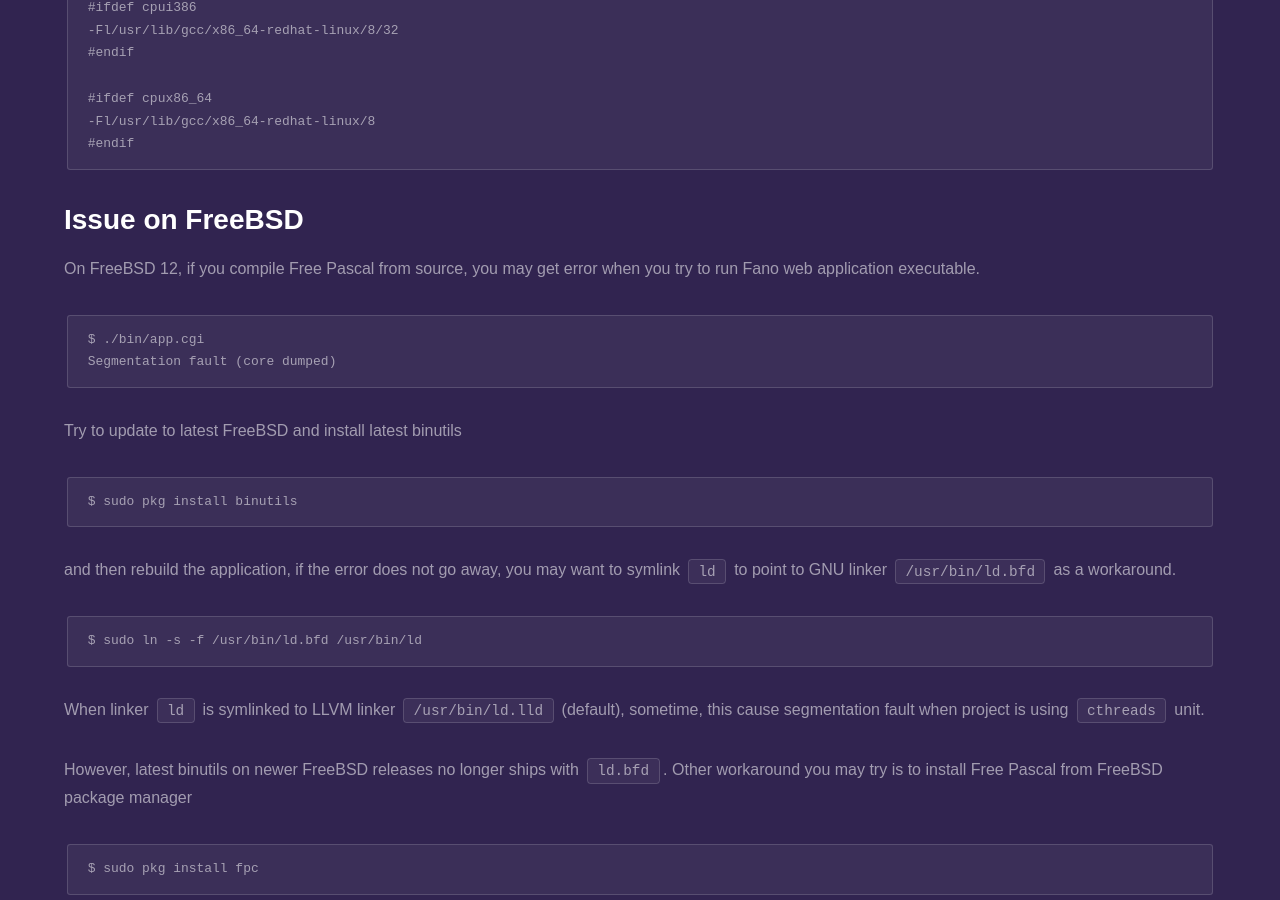
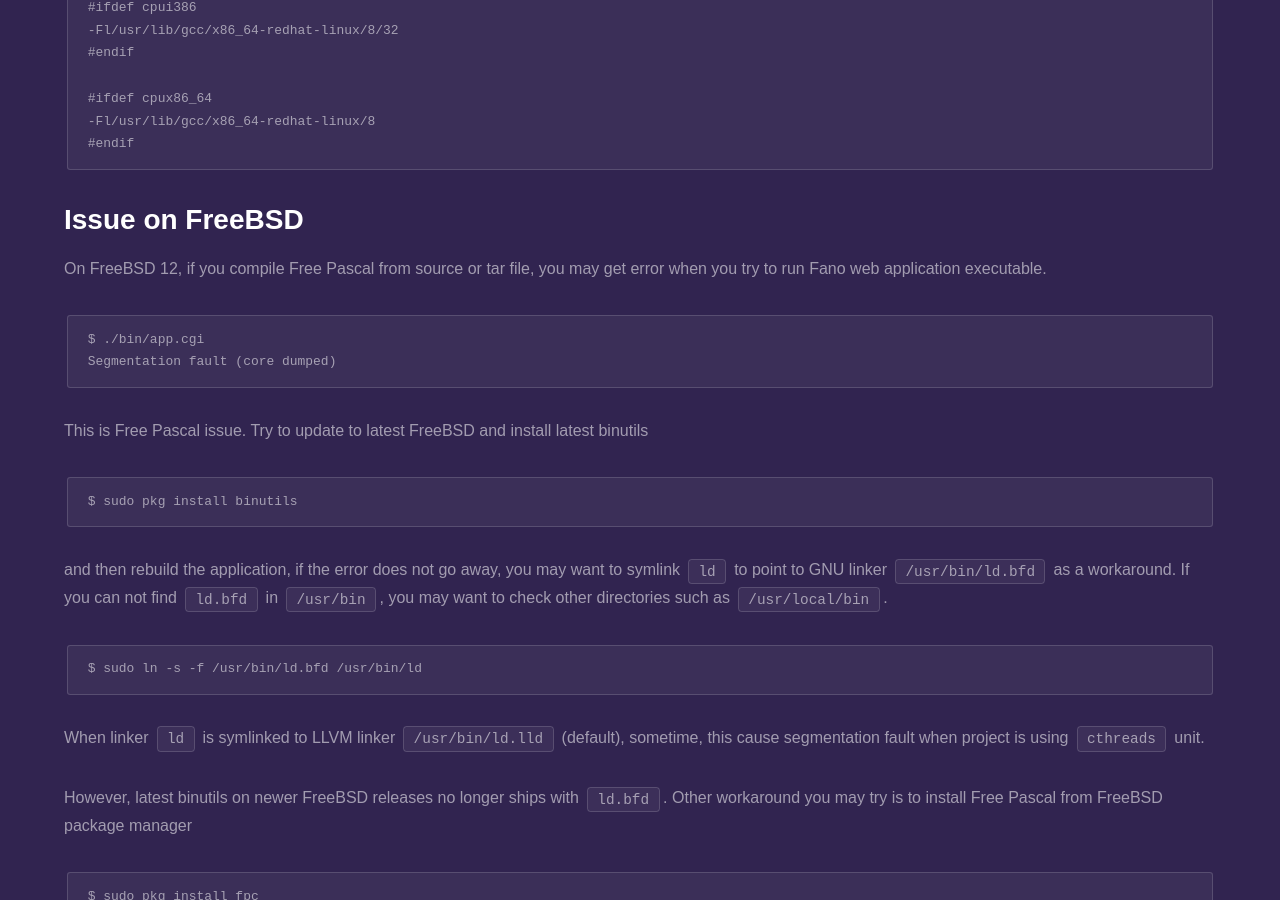
Before and after one commit to fanoframework/fanoframework.github.io, a Jekyll site: the page built from known-issues/index.md, in a window 1280 px wide and 900 px high, scrolled down 1266 px. Built offline with Jekyll 4.4.1, drawn with Linux system fonts in a browser that asks for light colours; our own code applies the rules of GitHub Pages for plain Markdown files; some of the changed text lies outside the part shown.

Commit message:
Make information more clear

````diff
--- a/known-issues/index.md
+++ b/known-issues/index.md
@@ -7,7 +7,7 @@
 
 ## <a name="issue-with-gnu-linker"></a>Issue with GNU Linker
 
-When running `build.sh` script, you may encounter following warning:
+When running `build.sh` script with Free Pascal 3.0.4, you may encounter following warning:
 
 ```
 /usr/bin/ld: warning: public/link.res contains output sections; did you forget -T?
@@ -56,13 +56,13 @@
 
 ## <a name="issue-on-freebsd"></a>Issue on FreeBSD
 
-On FreeBSD 12, if you compile Free Pascal from source, you may get error when you try to run Fano web application executable.
+On FreeBSD 12, if you compile Free Pascal from source or tar file, you may get error when you try to run Fano web application executable.
 
 ```
 $ ./bin/app.cgi
 Segmentation fault (core dumped)
 ```
-
+This is Free Pascal issue.
 Try to update to latest FreeBSD and install latest binutils
 
 ```
@@ -70,6 +70,7 @@
 ```
 
 and then rebuild the application, if the error does not go away, you may want to symlink `ld` to point to GNU linker `/usr/bin/ld.bfd` as a workaround.
+If you can not find `ld.bfd` in `/usr/bin`, you may want to check other directories such as `/usr/local/bin`.
 
 ```
 $ sudo ln -s -f /usr/bin/ld.bfd /usr/bin/ld
````
